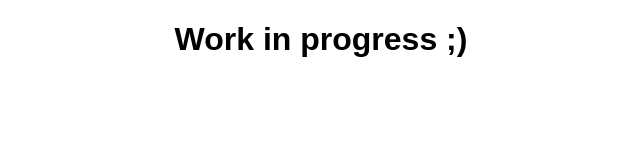
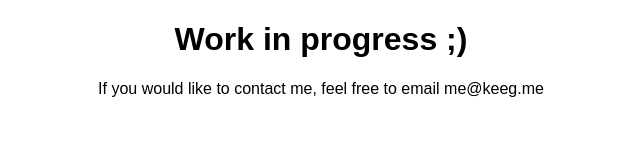
Before and after one commit to Keyygan/keeg, a plain HTML site: page index.html in a window 1280 px wide. Shown: the whole page, without its empty margins (319-959 px from the left). Drawn offline with Linux system fonts and the light colour scheme.

Commit message:
initial commit 2

```diff
--- a/index.html
+++ b/index.html
@@ -1,11 +1,16 @@
 <!DOCTYPE html>
 <html>
 <head>
-<title>Keegan Sucks</title>
+<title>Keegan Bourque | Work in progress.</title>
 </head>
 <body>
 <h1 style="text-align: center; font-family: sans-serif;">
 Work in progress ;)
 </h1>
+<p style="text-align: center; font-family: sans-serif;">
+
+If you would like to contact me, feel free to email <href="mailto:me@keeg.me">me@keeg.me</href>
+
+</p>
 </body>
 </html>
```
